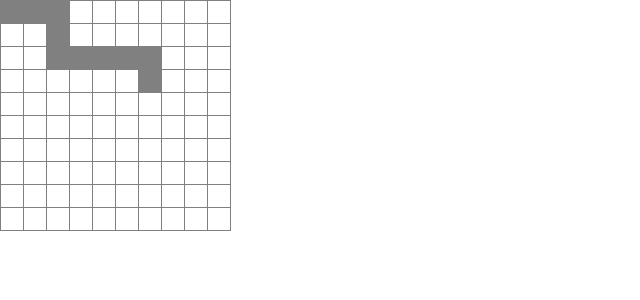
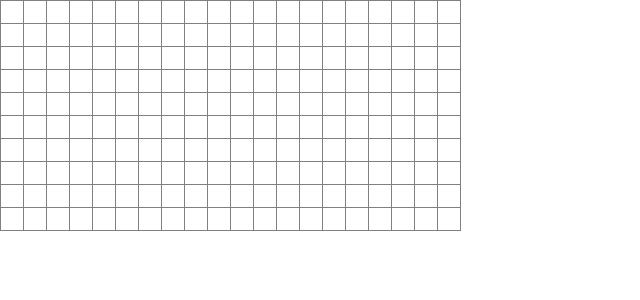
Before and after one commit to andresmanikis/snake, a React (Create React App) app: page / in a window 1280 px wide. Shown: the top 300 px of the page, without its empty margins (0-640 px from the left). Built offline with nearby package versions, Linux system fonts and the light colour scheme.

Commit message:
Shows example in App

```diff
--- a/src/App.tsx
+++ b/src/App.tsx
@@ -1,9 +1,12 @@
+import { useEffect, useRef, useState } from "react";
+
 import { asMatrix } from "./asMatrix";
 import { Board } from "./Board";
-import { Snake } from "./Snake";
+import { Direction, Snake } from "./Snake";
 
 function App() {
-  const snake = new Snake([
+  const snakeRef = useRef(
+    new Snake([
       [0, 0],
       [0, 1],
       [0, 2],
@@ -14,9 +17,26 @@ function App() {
       [2, 5],
       [2, 6],
       [3, 6],
-  ]);
+    ])
+  );
 
-  return <Board stateMatrix={asMatrix(snake, 10, 10)} />;
+  const [stateMatrix, setStateMatrix] = useState<boolean[][]>(
+    updateStateMatrix()
+  );
+
+  useEffect(() => {
+    snakeRef.current.setDirection(Direction.Right);
+    setInterval(() => {
+      snakeRef.current.move();
+      setStateMatrix(updateStateMatrix);
+    }, 100);
+  }, []);
+
+  function updateStateMatrix() {
+    return asMatrix(snakeRef.current, 10, 20);
+  }
+
+  return <Board stateMatrix={stateMatrix} />;
 }
 
 export default App;
```
Lines whose indentation alone changed are shown as unchanged.
